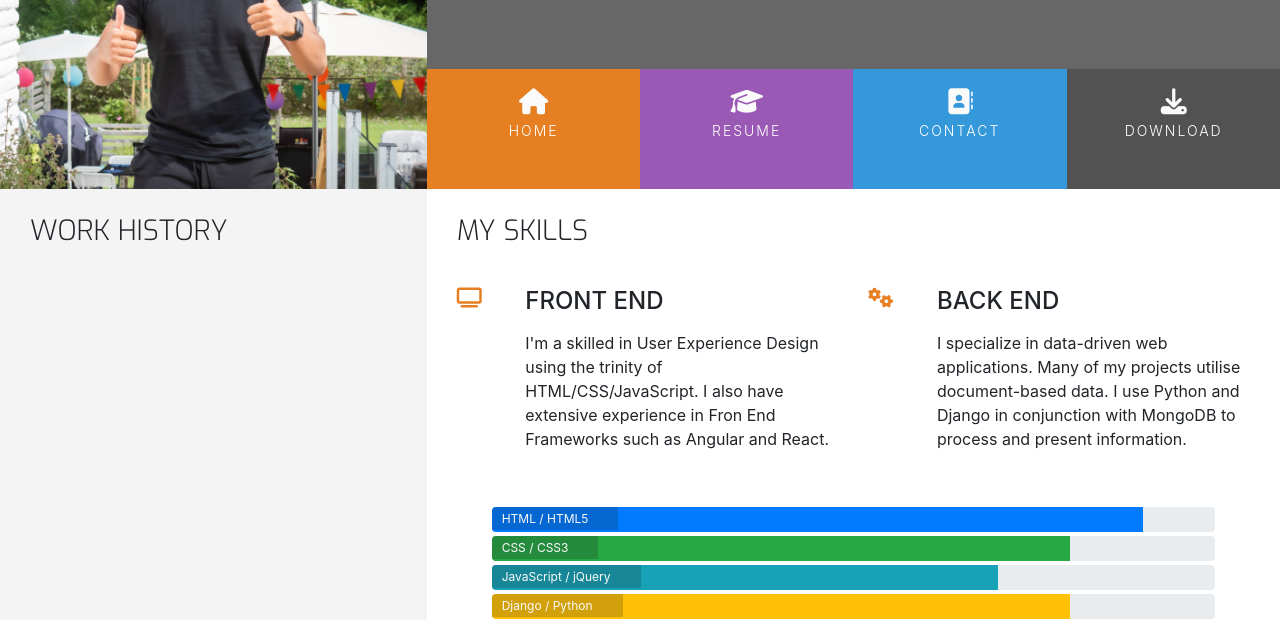
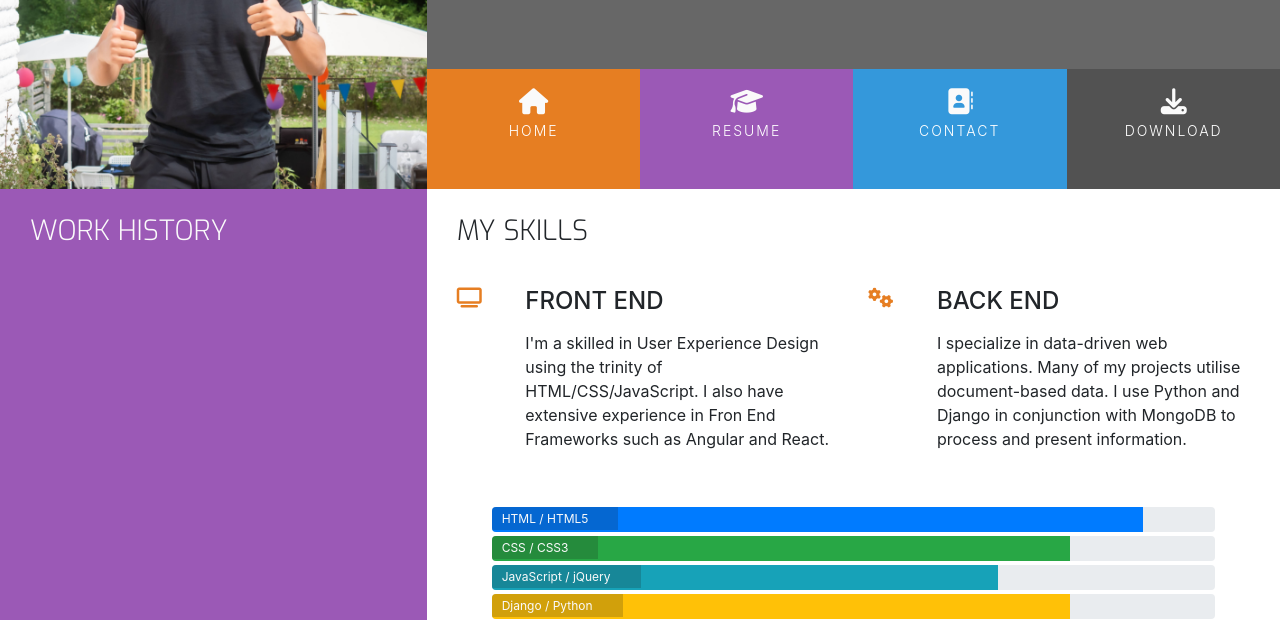
Before and after one commit to Madebybrown/OnlineResume.Com, a plain HTML site: page resume.html in a window 1280 px wide. Shown: the part 180-800 px from the top of the page. Drawn offline with nearby package versions, Linux system fonts and the light colour scheme.

Commit message:
Change background color on Work History section

```diff
--- a/assets/css/style.css
+++ b/assets/css/style.css
@@ -12,6 +12,10 @@
 
 .bg-color-personal-info {
     background-color: #f4f4f4;
+}
+
+.bg-color-work-history {
+    background-color: #9b59b6;
 }
 
 .ui-menu-color-home {
@@ -62,6 +66,7 @@ h4 {
     float: none;
 }
 
+.history-heading,
 .section-heading {
     font-family: "Exo", sans-serif;
     font-weight: 300;
@@ -275,3 +280,9 @@ footer {
 .progress-section {
     margin: 40px 20px;
 }
+
+/* ------------------------------------------Work History */
+.history-heading {
+    color: #fafafa;
+    margin-bottom: 50px;
+}
--- a/resume.html
+++ b/resume.html
@@ -49,10 +49,10 @@
 
     <section class="container-fluid">
         <div class="row">
-            <div class="col-md-4 bg-color-personal-info section-column">
+            <div class="col-md-4 bg-color-work-history section-column">
                 <div class="row">
                     <div class="col-12">
-                        <h3 class="section-heading uppercase">
+                        <h3 class="history-heading uppercase">
                             Work History
                         </h3>
                     </div>
```
